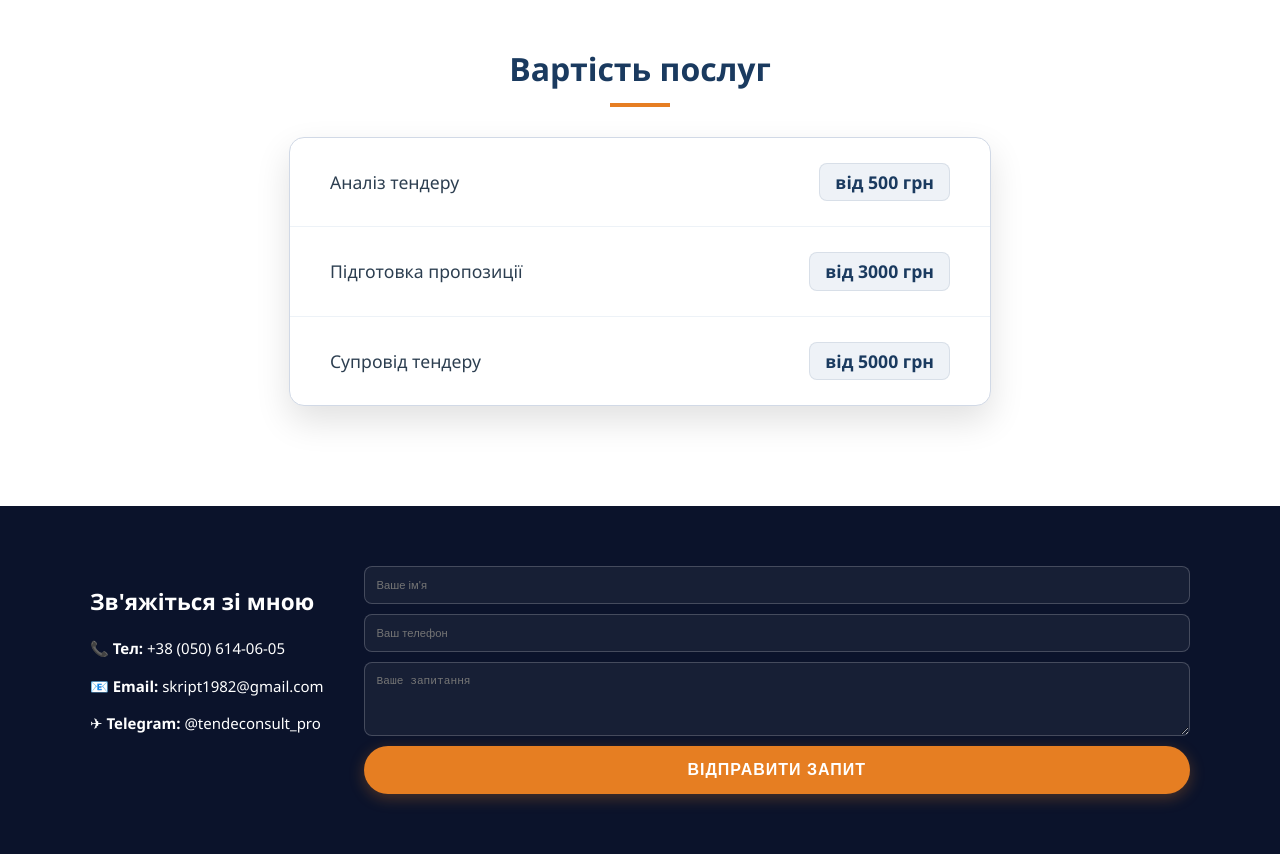
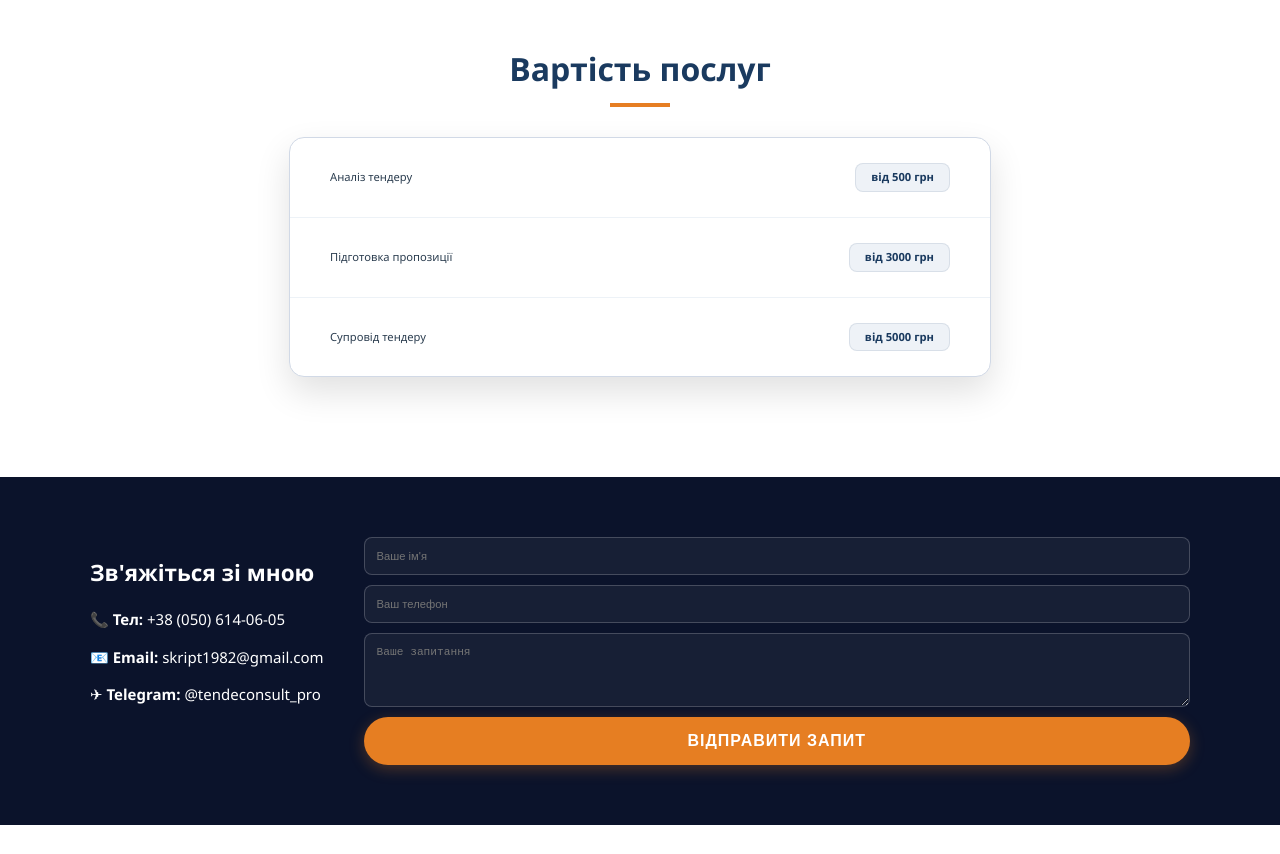
Before and after one commit to KirilKuprum/Proz, a React (Create React App) app in the folder proz/: page / in a window 1280 px wide. Shown: the part 1720-2574 px from the top of the page. After the commit the page ends 2545 px from the top, so only its background shows below. Built offline with nearby package versions, Linux system fonts and the light colour scheme.

Commit message:
Update App.css

```diff
--- a/proz/src/App.css
+++ b/proz/src/App.css
@@ -76,7 +76,7 @@
 
   border-bottom: 1px solid #edf2f7;
 
-  font-size: 1.1rem;
+  font-size: 0.7rem;
 
   transition: background 0.2s ease;
 
```
